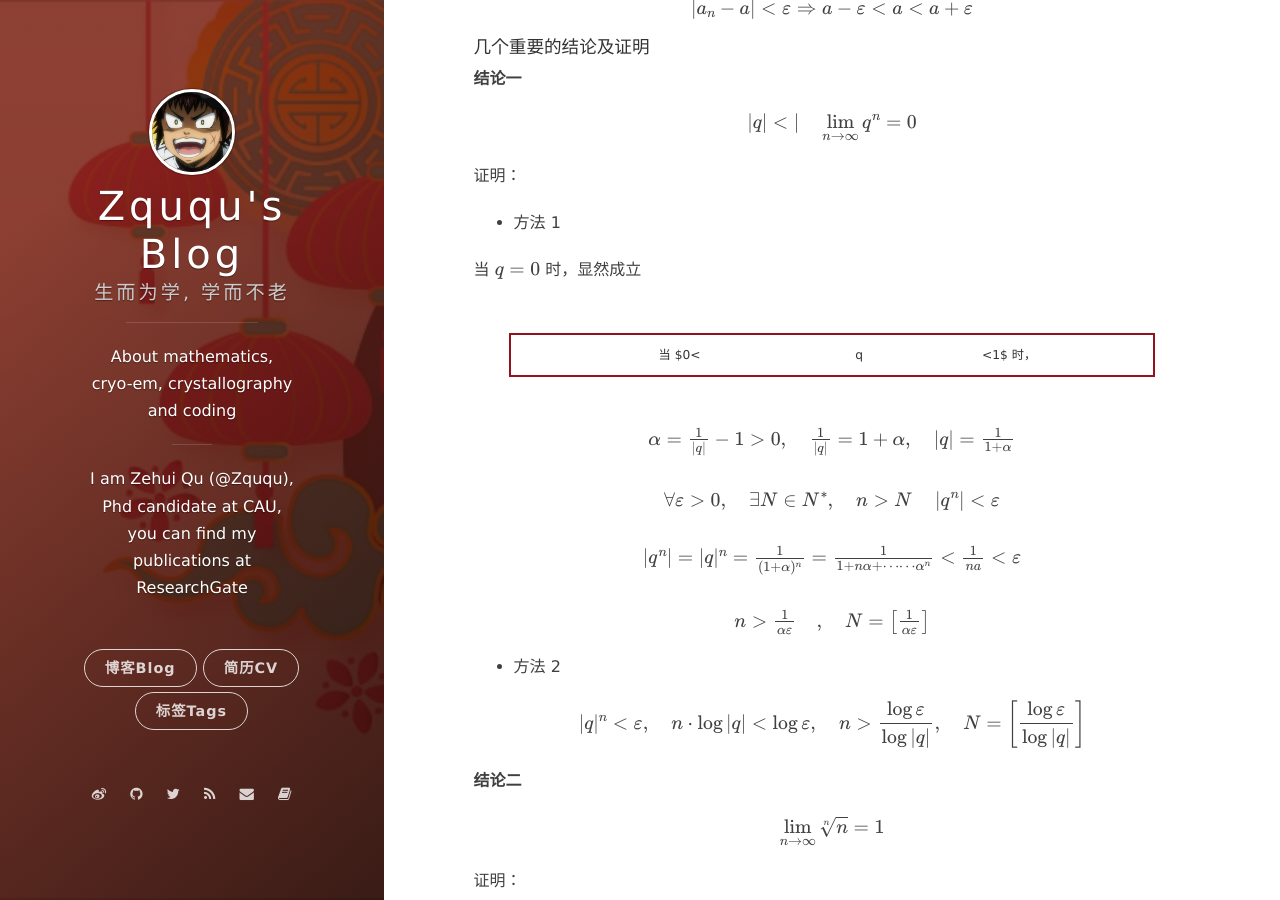
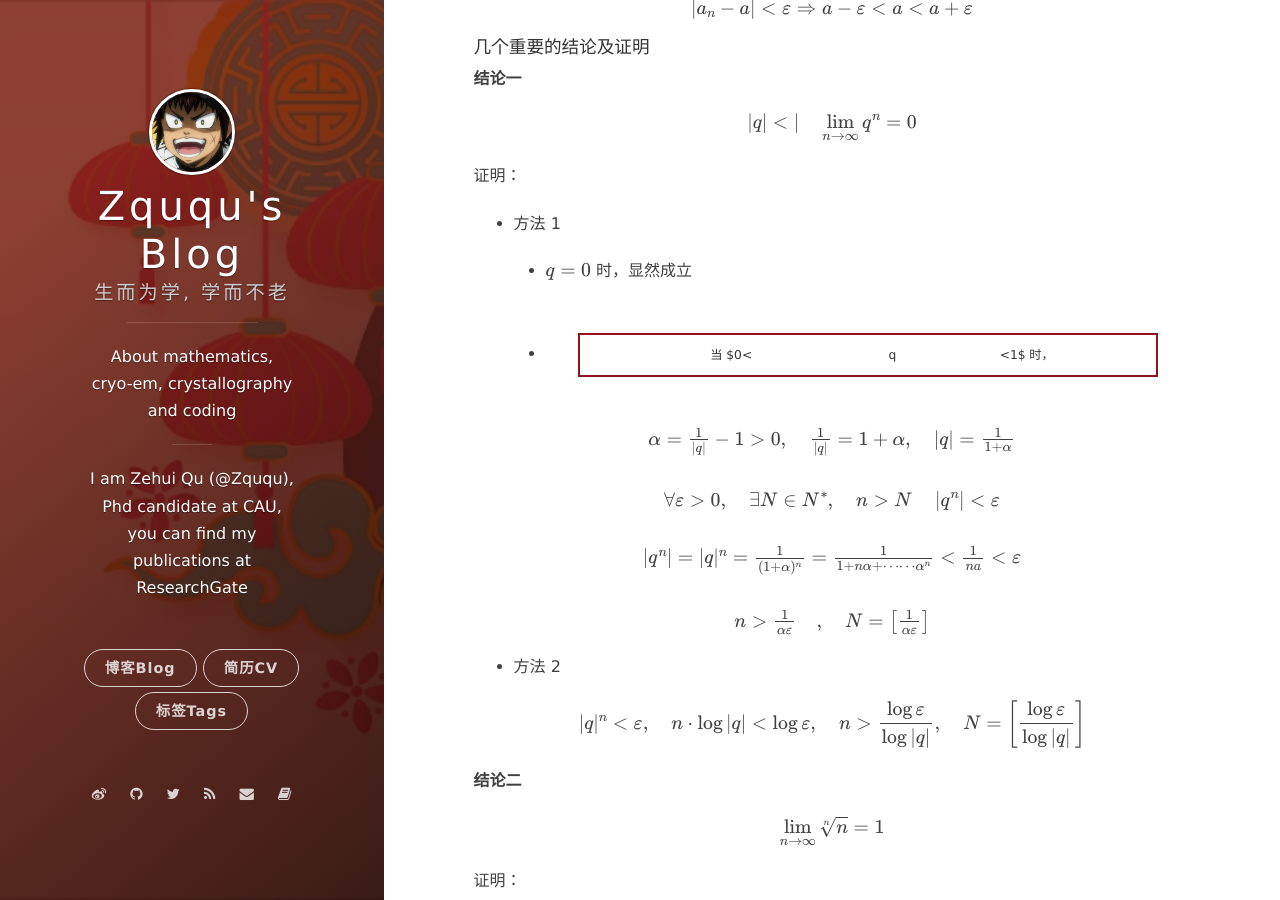
Before and after one commit to onevcat/vno-jekyll, a Jekyll site: the page built from _posts/2020-04-27-Math-Mathematical-Analysis-1.markdown, in a window 1280 px wide and 900 px high, scrolled down 4188 px. Built offline with Jekyll 4.4.1, drawn with Linux system fonts in a browser that asks for light colours; nearby versions of some CDN libraries; formulas are drawn with MathJax 3; comment, search, counter and statistics services are not loaded.

Commit message:
do some fix

```diff
--- a/_posts/2020-04-27-Math-Mathematical-Analysis-1.markdown
+++ b/_posts/2020-04-27-Math-Mathematical-Analysis-1.markdown
@@ -199,9 +199,9 @@ $$
 
 + 方法 1
 
-当 $q=0$ 时，显然成立
+	- $q=0$ 时，显然成立
+	- 当 $0< |q| <1$ 时，
 
-当 $0<|q|<1$ 时，
 
 $$
 \begin{array}{c}
```
